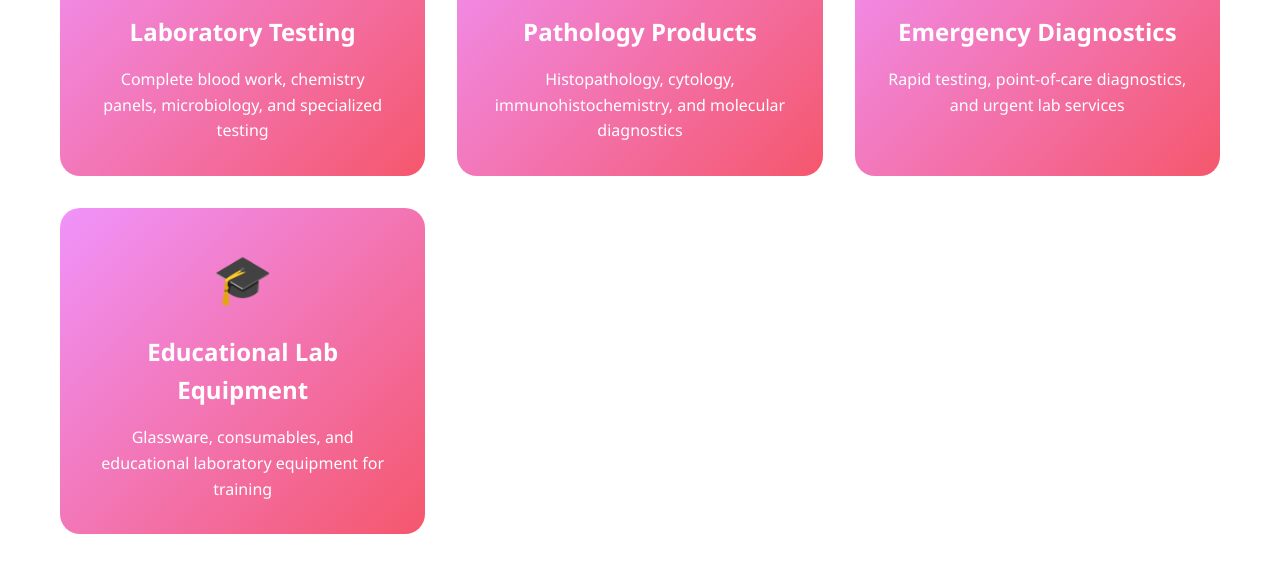
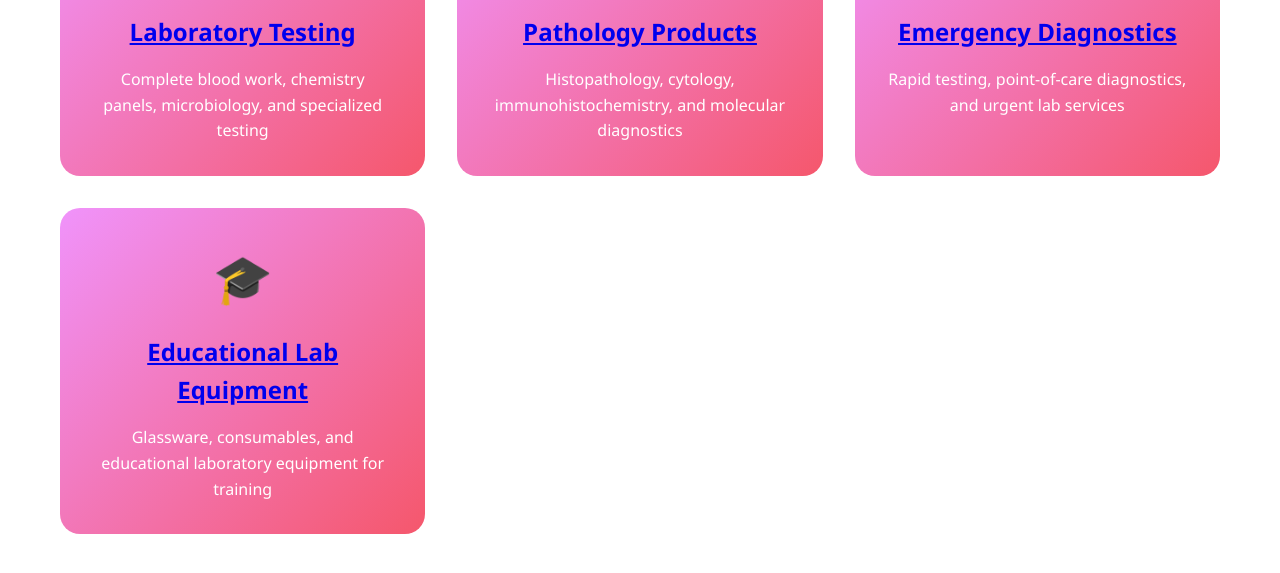
Before and after one commit to carencure-diagnostics/carencure_website, a plain HTML site: page index.html in a window 1280 px wide. Shown: the part 755-1328 px from the top of the page. Drawn offline with Linux system fonts and the light colour scheme; no server answers.

Commit message:
Update index.html

```diff
--- a/index.html
+++ b/index.html
@@ -348,22 +348,22 @@
 <div class="services-grid">
 <div class="service-card" onclick="showServiceDetails('laboratory')">
 <div class="service-icon">🧪</div>
-<h3>Laboratory Testing</h3>
+<h3><a href="./products/products.html" tareget="_blank">Laboratory Testing</a></h3>
 <p>Complete blood work, chemistry panels, microbiology, and specialized testing</p>
 </div>
 <div class="service-card" onclick="showServiceDetails('pathology')">
 <div class="service-icon">🔬</div>
-<h3>Pathology Products</h3>
+<h3><a href="./products/products.html" tareget="_blank">Pathology Products</a></h3>
 <p>Histopathology, cytology, immunohistochemistry, and molecular diagnostics</p>
 </div>
 <div class="service-card" onclick="showServiceDetails('emergency')">
 <div class="service-icon">🚨</div>
-<h3>Emergency Diagnostics</h3>
+<h3><a href="./products/products.html" tareget="_blank">Emergency Diagnostics</a></h3>
 <p>Rapid testing, point-of-care diagnostics, and urgent lab services</p>
 </div>
 <div class="service-card" onclick="showServiceDetails('educational')">
 <div class="service-icon">🎓</div>
-<h3>Educational Lab Equipment</h3>
+<h3><a href="./products/products.html" tareget="_blank">Educational Lab Equipment</a></h3>
 <p>Glassware, consumables, and educational laboratory equipment for training</p>
 </div>
 </div>
```
